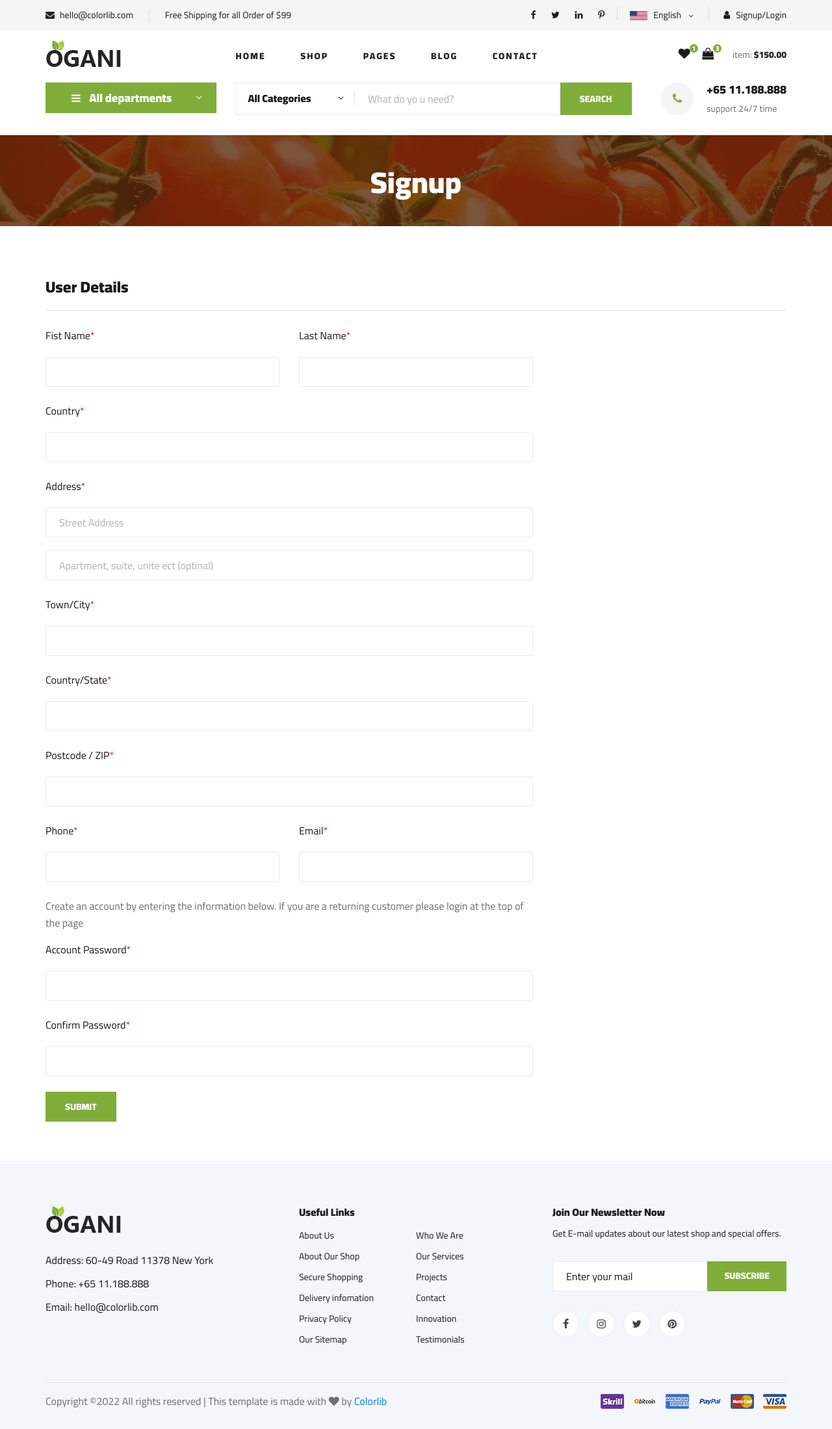
After one commit to unseen084/ogani-ecommerce-project, a Django app: page /signup/ in a window 1280 px wide. The commit adds this page. Shown: the whole page at 65% size. Run offline with Django 4.2, Linux system fonts and the light colour scheme; some libraries are stand-ins or nearby versions.

Commit message:
sign up page added

```diff
--- a/app/templates/app/base.html
+++ b/app/templates/app/base.html
@@ -55,9 +55,16 @@
                     <li><a href="#">English</a></li>
                 </ul>
             </div>
+            {% if request.user.is_authenticated %}
             <div class="header__top__right__auth">
-                <a href="#"><i class="fa fa-user"></i> Login</a>
+                <a href="{% url 'app:signup' %}"><i class="fa fa-user"></i> Logout</a>
             </div>
+            {% else %}
+            <div class="header__top__right__auth">
+                <a href="#"><i class="fa fa-user"></i> Signup/Login</a>
+            </div>
+            {% endif %}
+
         </div>
         <nav class="humberger__menu__nav mobile-menu">
             <ul>
@@ -121,9 +128,15 @@
                                     <li><a href="#">English</a></li>
                                 </ul>
                             </div>
+                            {% if request.user.is_authenticated %}
                             <div class="header__top__right__auth">
-                                <a href="#"><i class="fa fa-user"></i> Login</a>
+                                <a href="{% url 'app:signup' %}"><i class="fa fa-user"></i> Logout</a>
                             </div>
+                            {% else %}
+                            <div class="header__top__right__auth">
+                                <a href="#"><i class="fa fa-user"></i> Signup/Login</a>
+                            </div>
+                            {% endif %}
                         </div>
                     </div>
                 </div>
--- /dev/null
+++ b/app/templates/app/signup.html
@@ -0,0 +1,148 @@
+{% extends "app/base.html" %}
+
+{% load static %}
+
+{% block content %}
+
+    <!-- Hero Section Begin -->
+    <section class="hero hero-normal">
+        <div class="container">
+            <div class="row">
+                <div class="col-lg-3">
+                    <div class="hero__categories">
+                        <div class="hero__categories__all">
+                            <i class="fa fa-bars"></i>
+                            <span>All departments</span>
+                        </div>
+                        <ul>
+                            <li><a href="#">Fresh Meat</a></li>
+                            <li><a href="#">Vegetables</a></li>
+                            <li><a href="#">Fruit & Nut Gifts</a></li>
+                            <li><a href="#">Fresh Berries</a></li>
+                            <li><a href="#">Ocean Foods</a></li>
+                            <li><a href="#">Butter & Eggs</a></li>
+                            <li><a href="#">Fastfood</a></li>
+                            <li><a href="#">Fresh Onion</a></li>
+                            <li><a href="#">Papayaya & Crisps</a></li>
+                            <li><a href="#">Oatmeal</a></li>
+                            <li><a href="#">Fresh Bananas</a></li>
+                        </ul>
+                    </div>
+                </div>
+                <div class="col-lg-9">
+                    <div class="hero__search">
+                        <div class="hero__search__form">
+                            <form action="#">
+                                <div class="hero__search__categories">
+                                    All Categories
+                                    <span class="arrow_carrot-down"></span>
+                                </div>
+                                <input type="text" placeholder="What do yo u need?">
+                                <button type="submit" class="site-btn">SEARCH</button>
+                            </form>
+                        </div>
+                        <div class="hero__search__phone">
+                            <div class="hero__search__phone__icon">
+                                <i class="fa fa-phone"></i>
+                            </div>
+                            <div class="hero__search__phone__text">
+                                <h5>+65 11.188.888</h5>
+                                <span>support 24/7 time</span>
+                            </div>
+                        </div>
+                    </div>
+                </div>
+            </div>
+        </div>
+    </section>
+    <!-- Hero Section End -->
+
+    <!-- Breadcrumb Section Begin -->
+    <section class="breadcrumb-section set-bg" data-setbg="{% static 'app/img/breadcrumb.jpg' %}">
+        <div class="container">
+            <div class="row">
+                <div class="col-lg-12 text-center">
+                    <div class="breadcrumb__text">
+                        <h2>Signup</h2>
+                    </div>
+                </div>
+            </div>
+        </div>
+    </section>
+    <!-- Breadcrumb Section End -->
+
+    <!-- Checkout Section Begin -->
+    <section class="checkout spad">
+        <div class="container">
+            <div class="checkout__form">
+                <h4>User Details</h4>
+                <form action="#">
+                    <div class="row">
+                        <div class="col-lg-8 col-md-6">
+                            <div class="row">
+                                <div class="col-lg-6">
+                                    <div class="checkout__input">
+                                        <p>Fist Name<span>*</span></p>
+                                        <input type="text">
+                                    </div>
+                                </div>
+                                <div class="col-lg-6">
+                                    <div class="checkout__input">
+                                        <p>Last Name<span>*</span></p>
+                                        <input type="text">
+                                    </div>
+                                </div>
+                            </div>
+                            <div class="checkout__input">
+                                <p>Country<span>*</span></p>
+                                <input type="text">
+                            </div>
+                            <div class="checkout__input">
+                                <p>Address<span>*</span></p>
+                                <input type="text" placeholder="Street Address" class="checkout__input__add">
+                                <input type="text" placeholder="Apartment, suite, unite ect (optinal)">
+                            </div>
+                            <div class="checkout__input">
+                                <p>Town/City<span>*</span></p>
+                                <input type="text">
+                            </div>
+                            <div class="checkout__input">
+                                <p>Country/State<span>*</span></p>
+                                <input type="text">
+                            </div>
+                            <div class="checkout__input">
+                                <p>Postcode / ZIP<span>*</span></p>
+                                <input type="text">
+                            </div>
+                            <div class="row">
+                                <div class="col-lg-6">
+                                    <div class="checkout__input">
+                                        <p>Phone<span>*</span></p>
+                                        <input type="text">
+                                    </div>
+                                </div>
+                                <div class="col-lg-6">
+                                    <div class="checkout__input">
+                                        <p>Email<span>*</span></p>
+                                        <input type="text">
+                                    </div>
+                                </div>
+                            </div>
+                            <p>Create an account by entering the information below. If you are a returning customer
+                                please login at the top of the page</p>
+                            <div class="checkout__input">
+                                <p>Account Password<span>*</span></p>
+                                <input type="text">
+                                <br><br>
+                                <p>Confirm Password<span>*</span></p>
+                                <input type="text">
+                            </div>
+                            <button type="submit" class="site-btn">Submit</button>
+                        </div>
+                    </div>
+                </form>
+            </div>
+        </div>
+    </section>
+    <!-- Checkout Section End -->
+{% endblock %}
--- a/app/urls.py
+++ b/app/urls.py
@@ -8,4 +8,5 @@ urlpatterns = [
     path('blog/', views.blog, name='blog'),
     path('contact/', views.contact, name='contact'),
     path('shop/', views.shop, name='shop'),
+    path('signup/', views.signup, name='signup'),
 ]
--- a/app/views.py
+++ b/app/views.py
@@ -18,6 +18,10 @@ def contact(request):
     return render(request, 'app/contact.html')
 
 
+def signup(request):
+    return render(request, 'app/signup.html')
+
+
 def shop(request):
     products = Product.objects.all()
     return render(request, 'shop/shop-grid.html', {'products': products})
```
